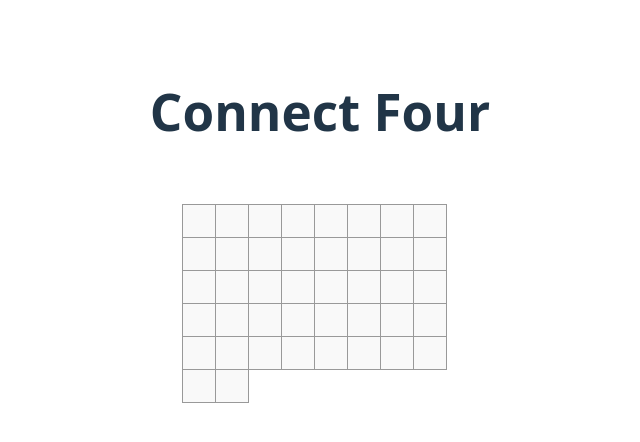
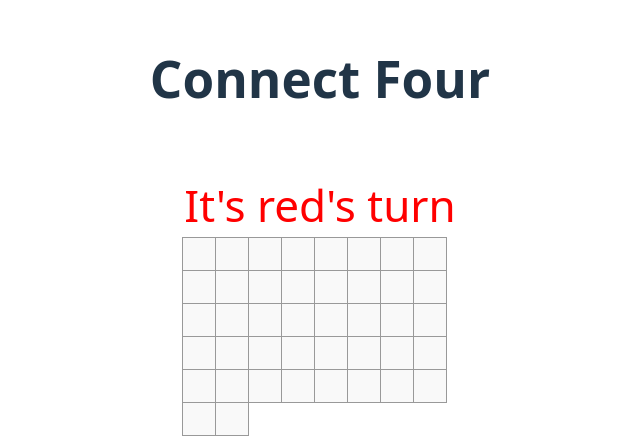
Before and after one commit to valomedia/connect-four, a React (Vite) app: page / in a window 1280 px wide. Shown: the part 174-616 px from the top of the page, without its empty margins (320-960 px from the left). Built offline with nearby package versions, Linux system fonts and the light colour scheme.

Commit message:
Shows whose turn it is

```diff
--- /dev/null
+++ b/src/Board.css
@@ -0,0 +1,37 @@
+/*
+ * Copyright (c) 2025.
+ * valo.media GmbH
+ * All rights reserved.
+ */
+
+/*
+    Square.css
+    connect-four
+
+    Created by:
+        * Daniel Schilling
+ */
+
+ .turn-label{
+    font-size: 2.75em;
+ }
+
+@media (prefers-color-scheme: light){
+    label#turn-label-blue {
+        color:blue;
+    }
+
+    label#turn-label-red {
+        color:red;
+    }
+}
+
+@media (prefers-color-scheme: dark){
+    label#turn-label-blue {
+        color:rgba(0, 0, 255, 0.6);
+    }
+
+    label#turn-label-red {
+        color:rgba(255, 0, 0, 0.6);
+    }
+}
--- a/src/components/Board.tsx
+++ b/src/components/Board.tsx
@@ -14,12 +14,13 @@
 
 import {useState} from 'react';
 import Square from './Square.tsx';
+import '../Board.css';
 
 /**
  * Board of the connect-four game.
  */
 function Board() {
-    const [turn, setTurn] = useState<('red'|'blue')>('red')
+    const [turn, setTurn] = useState<'red' | 'blue'>('red');
     const [tokens, setTokens] = useState<('red' | 'blue' | null)[]>(
         Array.from({length: 43}, () => null)
     );
@@ -31,16 +32,19 @@ function Board() {
             const newTokens = tokens.slice();
             newTokens[square] = turn;
             setTokens(newTokens);
-            if(turn == 'red') {
-                setTurn('blue')
+            if (turn == 'red') {
+                setTurn('blue');
             } else {
-                setTurn('red')
+                setTurn('red');
             }
         }
     }
 
     return (
         <>
+            <label className="turn-label" id={'turn-label-' + turn}>
+                It's {turn}'s turn
+            </label>
             <div>
                 <Square value={tokens[36]} onClick={() => handleClickAt(36)} />
                 <Square value={tokens[37]} onClick={() => handleClickAt(37)} />
```
